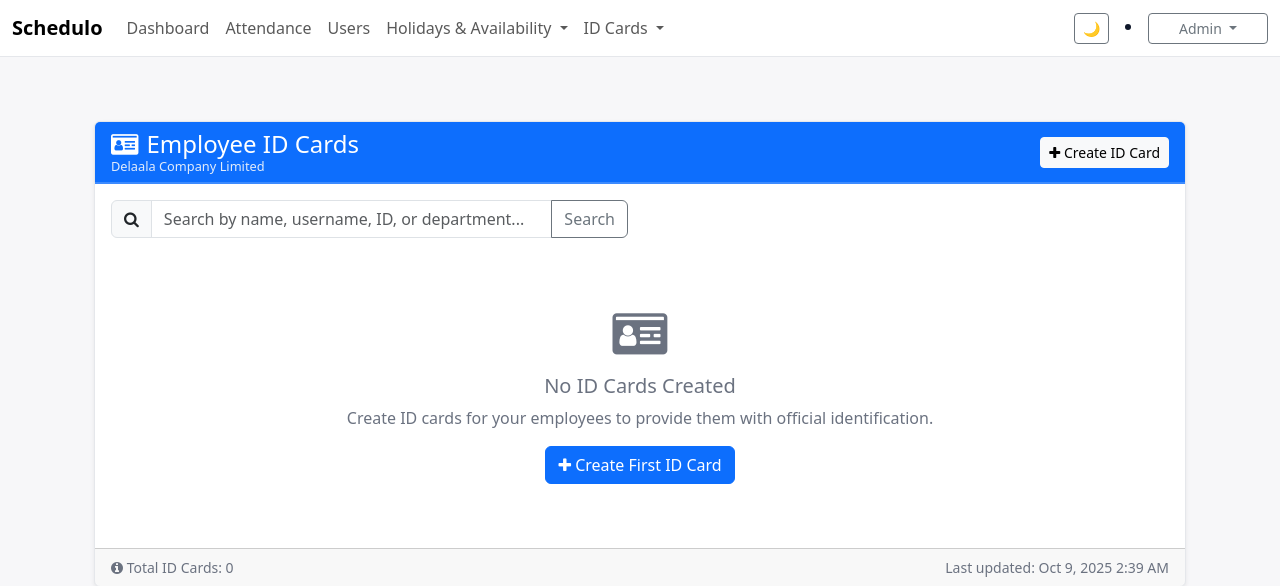
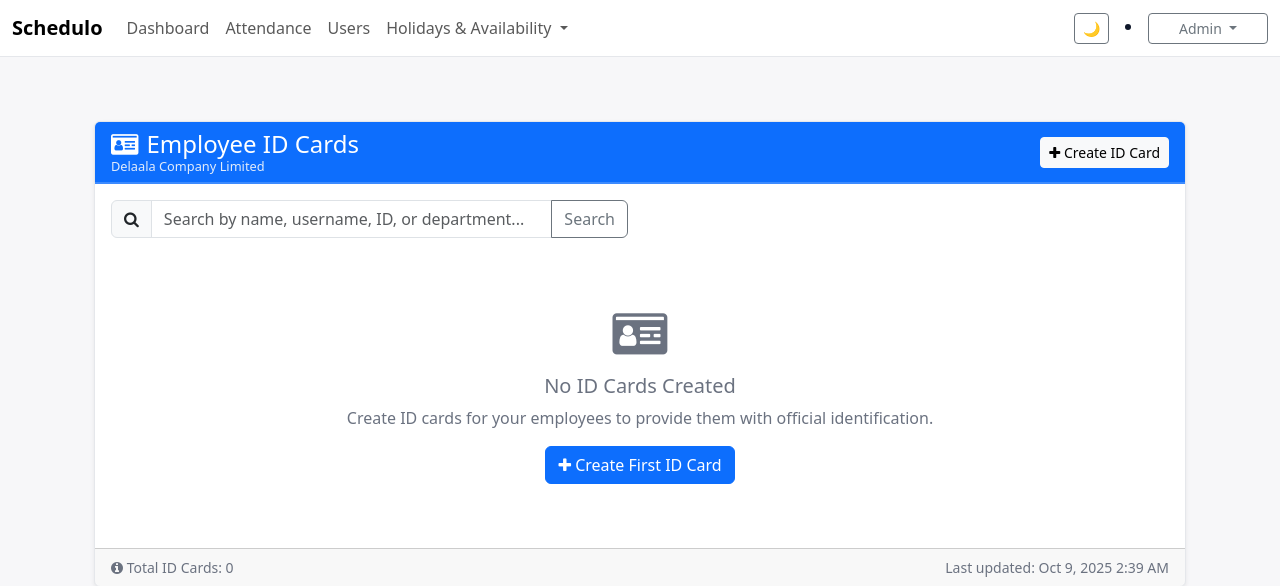
Before and after one commit to Gideon-Mensah/Schedulo, a Django app: page /accounts/id-cards/ in a window 1280 px wide. Shown: the top 586 px of the page. Run offline with Django 5.2, Linux system fonts and the light colour scheme; a user stored in the database is signed in; data comes from the database, SQL or seed files in the repository; data that the repository does not hold is empty; parts of the project's set-up code (start-up, migrations or seed data) failed here and were passed over.

Commit message:
Remove ID Cards navigation from base template
- Commented out ID Cards dropdown menu in navigation bar
- Removed access to ID card list and creation pages from UI
- Navigation now focuses on core shift management functionality
- Maintains clean interface without ID card features

```diff
--- a/templates/base.html
+++ b/templates/base.html
@@ -192,7 +192,7 @@
                     <li><a class="dropdown-item" href="{% url 'shifts:admin_add_holiday_request' %}">Add Holiday Request</a></li>
                   </ul>
                 </li>
-                <li class="nav-item dropdown">
+                {% comment %} <li class="nav-item dropdown">
                   <a class="nav-link dropdown-toggle" href="#" id="idCardDropdown" role="button" data-bs-toggle="dropdown" aria-expanded="false">
                     ID Cards
                   </a>
@@ -202,7 +202,7 @@
                     <li><a class="dropdown-item" href="{% url 'accounts:id_card_create' %}">
                       <i class="fa fa-plus me-2"></i>Create ID Card</a></li>
                   </ul>
-                </li>
+                </li> {% endcomment %}
                <!-- <li class="nav-item">
                   <a class="nav-link" href="{% url 'admin:index' %}">Admin</a>
                 </li> -->
@@ -239,11 +239,11 @@
                   My Compliance
                 </a>
               </li>
-              <li class="nav-item">
+              {% comment %} <li class="nav-item">
                 <a class="nav-link {% if url_name == 'my_id_card' %}active{% endif %}" href="{% url 'accounts:my_id_card' %}">
                   <i class="fa fa-id-card me-1"></i>My ID Card
                 </a>
-              </li>
+              </li> {% endcomment %}
               {% endif %}
             {% endif %}
           </ul>
```
